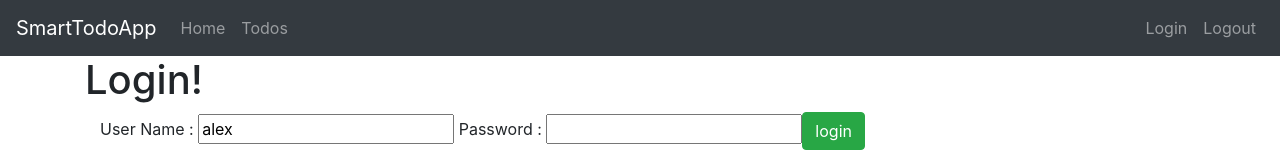
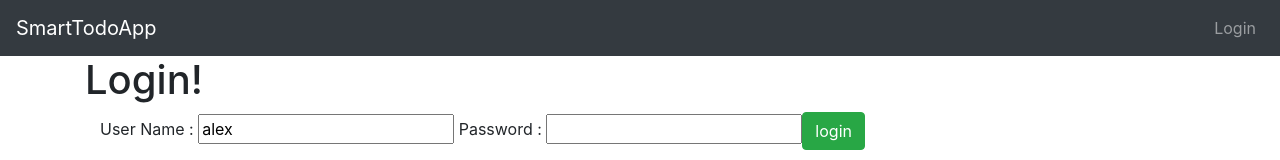
Before and after one commit to MuresanIA/Todo-App-Full-Stack-Angular, an Angular app: page / in a window 1280 px wide. Shown: the top 160 px of the page. Built offline with nearby package versions, Linux system fonts and the light colour scheme.

Commit message:
Enabling Menu Links Based on User Authentication Token

```diff
--- a/src/app/menu/menu.component.html
+++ b/src/app/menu/menu.component.html
@@ -3,13 +3,13 @@
 <div><a href="https://www.SmartTodoApp.com" class="navbar-brand">SmartTodoApp</a></div>
 
 <ul class="navbar-nav">
-    <li><a routerLink="/welcome/SmartTodoApp" class="nav-link">Home</a></li>
-    <li><a routerLink="/Todos" class="nav-link">Todos</a></li>
+    <li><a *ngIf="hardcodedAuthenticationService.isUserLoggedIn()" routerLink="/welcome/SmartTodoApp" class="nav-link">Home</a></li>
+    <li><a *ngIf="hardcodedAuthenticationService.isUserLoggedIn()" routerLink="/Todos" class="nav-link">Todos</a></li>
 </ul>
 
 <ul class="navbar-nav navbar-collapse justify-content-end">
-    <li><a routerLink="/login" class="nav-link">Login</a></li>
-    <li><a routerLink="/logout" class="nav-link">Logout</a></li>
+    <li><a *ngIf="!hardcodedAuthenticationService.isUserLoggedIn()" routerLink="/login" class="nav-link">Login</a></li>
+    <li><a *ngIf="hardcodedAuthenticationService.isUserLoggedIn()" routerLink="/logout" class="nav-link">Logout</a></li>
 </ul>
 
     </nav>
--- a/src/app/menu/menu.component.ts
+++ b/src/app/menu/menu.component.ts
@@ -1,4 +1,5 @@
 import { Component, OnInit } from '@angular/core';
+import { HardcodedAuthenticationService } from '../service/hardcoded-authentication.service';
 
 @Component({
   selector: 'app-menu',
@@ -6,10 +7,12 @@
   styleUrls: ['./menu.component.css']
 })
 export class MenuComponent implements OnInit {
+  // isUserLoggedIn: boolean = false;
 
-  constructor() { }
+  constructor(private hardcodedAuthenticationService: HardcodedAuthenticationService) { }
 
   ngOnInit(): void {
+    // this.isUserLoggedIn = this.hardcodedAuthenticationService.isUserLoggedIn();
   }
 
 }
```
Also changed, not shown: src/app/service/hardcoded-authentication.service.ts (+5 -2 lines).
